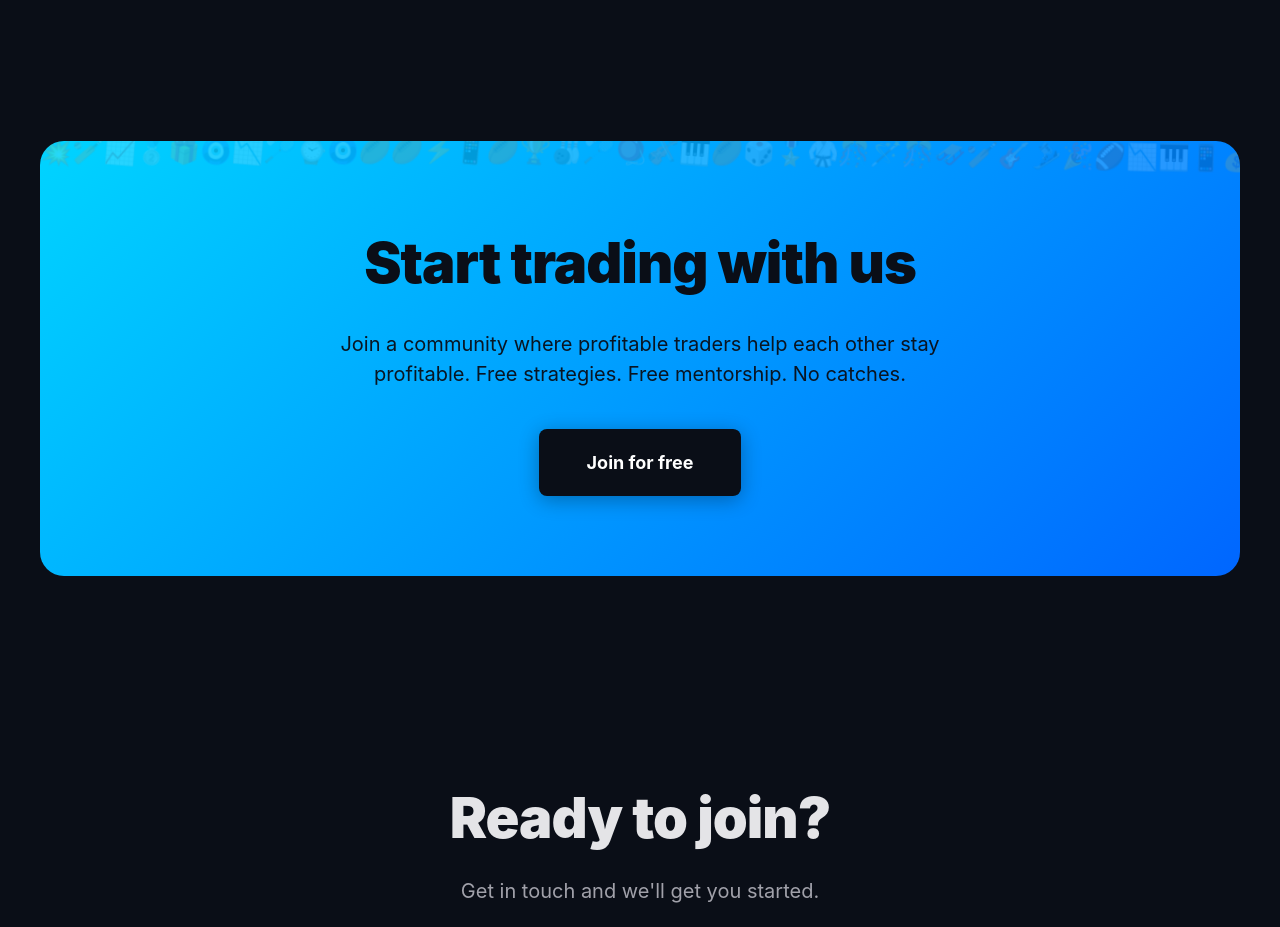
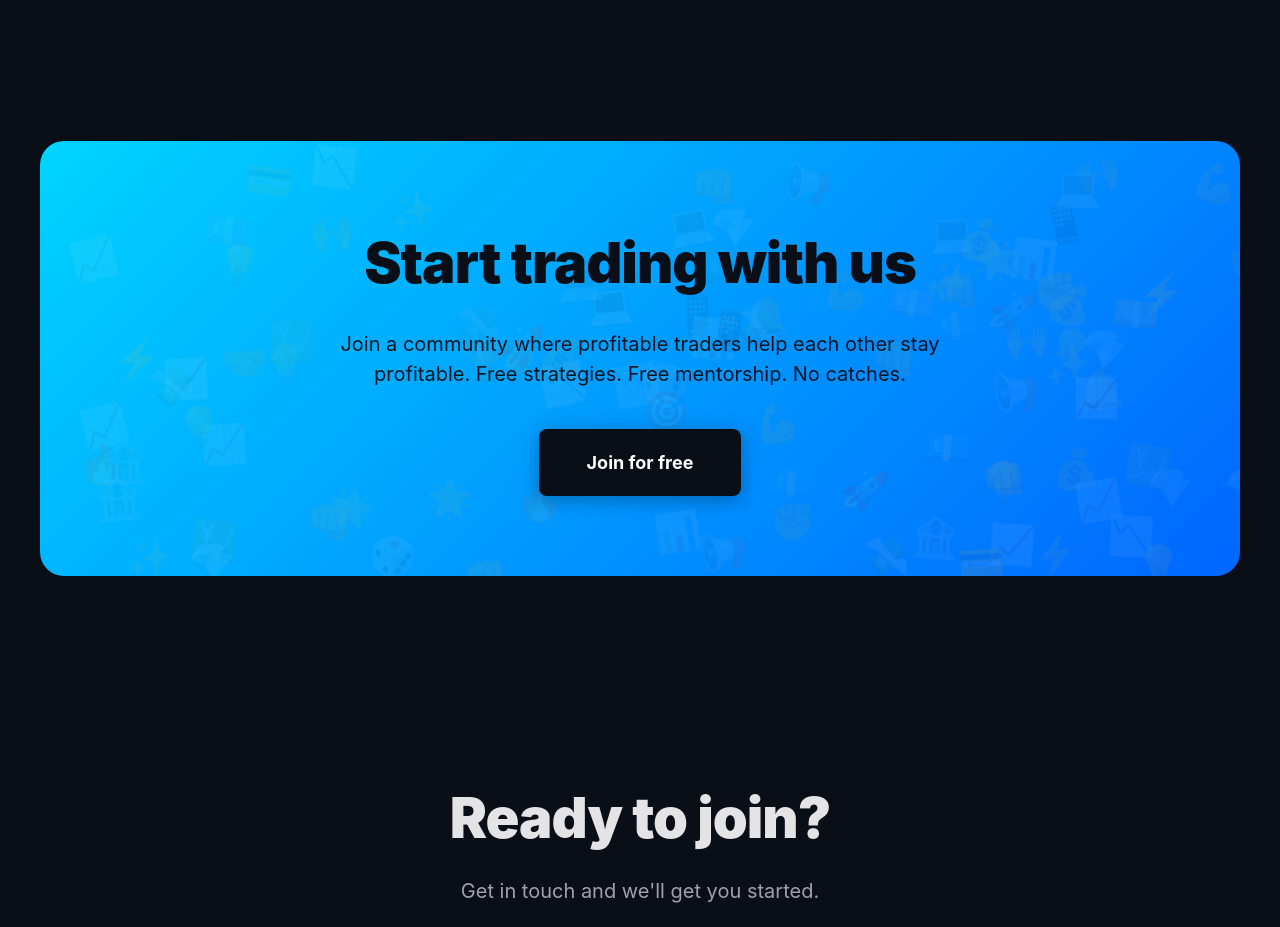
Before and after one commit to Sansar-Karki/sv, a plain HTML site: page index.html in a window 1280 px wide. Shown: the part 5400-6327 px from the top of the page. Drawn offline with Linux system fonts and the light colour scheme.

Commit message:
Update index.html

```diff
--- a/index.html
+++ b/index.html
@@ -541,25 +541,26 @@
             left: 0;
             width: 100%;
             height: 100%;
-            display: grid;
-            grid-template-columns: repeat(100, 1fr);
-            grid-template-rows: repeat(100, 1fr);
             opacity: 0.15;
             pointer-events: none;
         }
 
         .emoji-collage span {
-            display: flex;
-            align-items: center;
-            justify-content: center;
-            font-size: clamp(20px, 2vw, 32px);
+            position: absolute;
+            font-size: clamp(24px, 3vw, 48px);
             animation: floatEmoji 8s ease-in-out infinite;
-            animation-delay: calc(var(--i) * 0.1s);
+            animation-delay: calc(var(--delay) * 1s);
         }
 
         @keyframes floatEmoji {
-            0%, 100% { transform: translateY(0) rotate(0deg); }
-            50% { transform: translateY(-10px) rotate(5deg); }
+            0%, 100% {
+                transform: translate(0, 0) rotate(0deg);
+                opacity: 0.8;
+            }
+            50% {
+                transform: translate(var(--x-move), var(--y-move)) rotate(var(--rotate));
+                opacity: 0.4;
+            }
         }
 
         .cta-content {
@@ -739,11 +740,6 @@
 
             .contact-form {
                 padding: 32px 24px;
-            }
-
-            .emoji-collage {
-                grid-template-columns: repeat(8, 1fr);
-                grid-template-rows: repeat(8, 1fr);
             }
         }
     </style>
@@ -1079,14 +1075,31 @@
     </footer>
 
     <script>
-        // Generate emoji collage
+        // Generate emoji collage with random positions
         const emojiCollage = document.getElementById('emojiCollage');
-        const emojis = ['📈', '📊', '💰', '🎯', '💡', '⚡', '🚀', '🔥', '💪', '🧠', '📉', '💵', '💎', '🎲', '⭐', '🌟', '✨', '🏆', '🎖️', '🥇', '📱', '💻', '⌚', '🔔', '📢', '🎪', '🎨', '🎭', '🎬', '🎸', '🎹', '🎺', '🎻', '🥁', '🎤', '🎧', '🎮', '🕹️', '🎰', '🎳', '🏀', '⚽', '🏈', '⚾', '🥎', '🏐', '🏉', '🎾', '🥏', '🏏', '🏑', '🏒', '🥍', '🏓', '🏸', '🥊', '🥋', '🥅', '⛳', '⛸️', '🎣', '🤿', '🎽', '🎿', '🛷', '🥌', '🎯', '🪀', '🪁', '🎱', '🔮', '🪄', '🧿', '🎊', '🎉', '🎈', '🎁', '🏅', '🥈', '🥉', '🏵️', '🎗️', '🎖️', '💫', '☄️', '✨', '🌈', '🔥', '💥', '⚡', '💫', '🌟', '⭐', '✨'];
+        const tradingEmojis = ['📈', '📊', '💰', '💵', '💸', '💴', '💶', '💷', '💳', '🏦', '📉', '💹', '🎯', '🎲', '⚡', '🔥', '💡', '🚀', '⭐', '🌟', '✨', '💎', '🏆', '📱', '💻', '⌚', '🔔', '📢', '🧠', '💪', '🤝', '👊', '✊', '🙌'];
 
         for (let i = 0; i < 100; i++) {
             const span = document.createElement('span');
-            span.textContent = emojis[Math.floor(Math.random() * emojis.length)];
-            span.style.setProperty('--i', i);
+            span.textContent = tradingEmojis[Math.floor(Math.random() * tradingEmojis.length)];
+
+            // Random position
+            const left = Math.random() * 100;
+            const top = Math.random() * 100;
+            span.style.left = `${left}%`;
+            span.style.top = `${top}%`;
+
+            // Random animation properties
+            const xMove = (Math.random() - 0.5) * 40; // -20px to 20px
+            const yMove = (Math.random() - 0.5) * 40; // -20px to 20px
+            const rotate = (Math.random() - 0.5) * 30; // -15deg to 15deg
+            const delay = Math.random() * 3; // 0-3 seconds
+
+            span.style.setProperty('--x-move', `${xMove}px`);
+            span.style.setProperty('--y-move', `${yMove}px`);
+            span.style.setProperty('--rotate', `${rotate}deg`);
+            span.style.setProperty('--delay', delay);
+
             emojiCollage.appendChild(span);
         }
 
```
